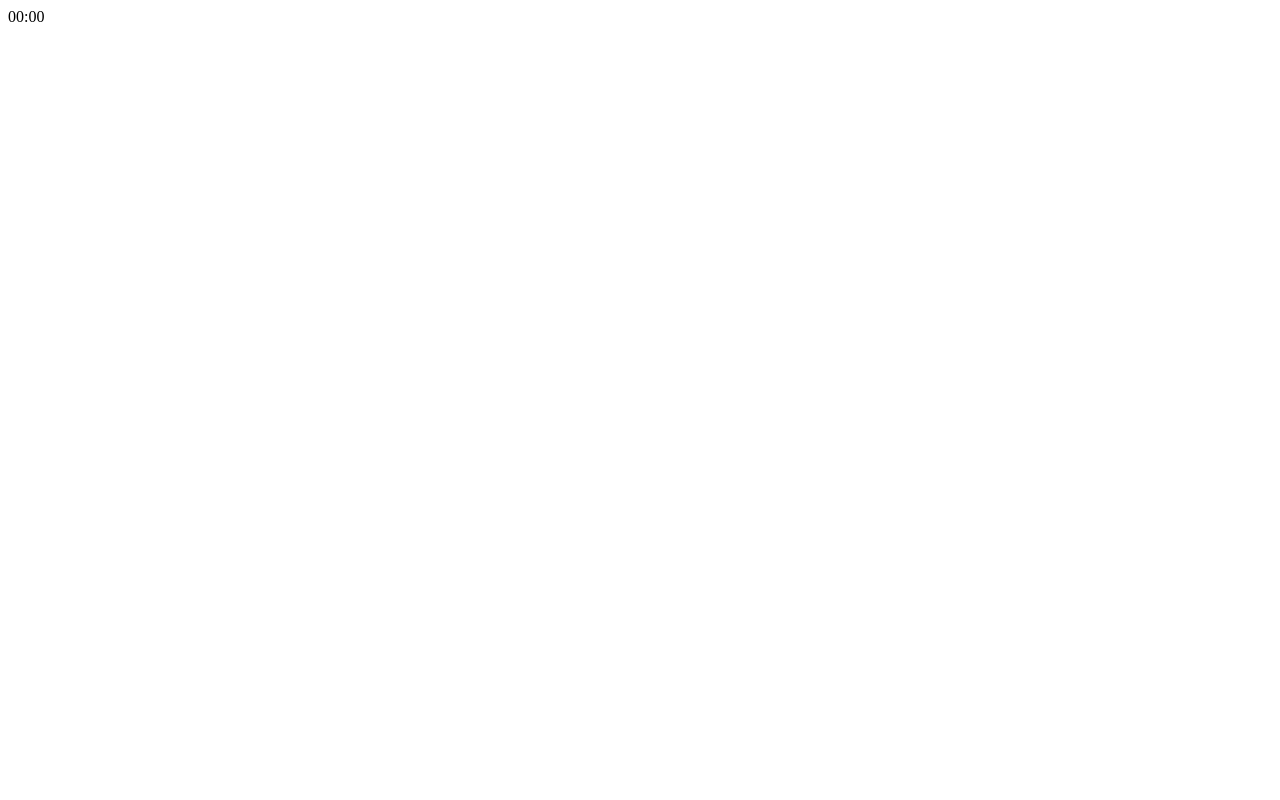
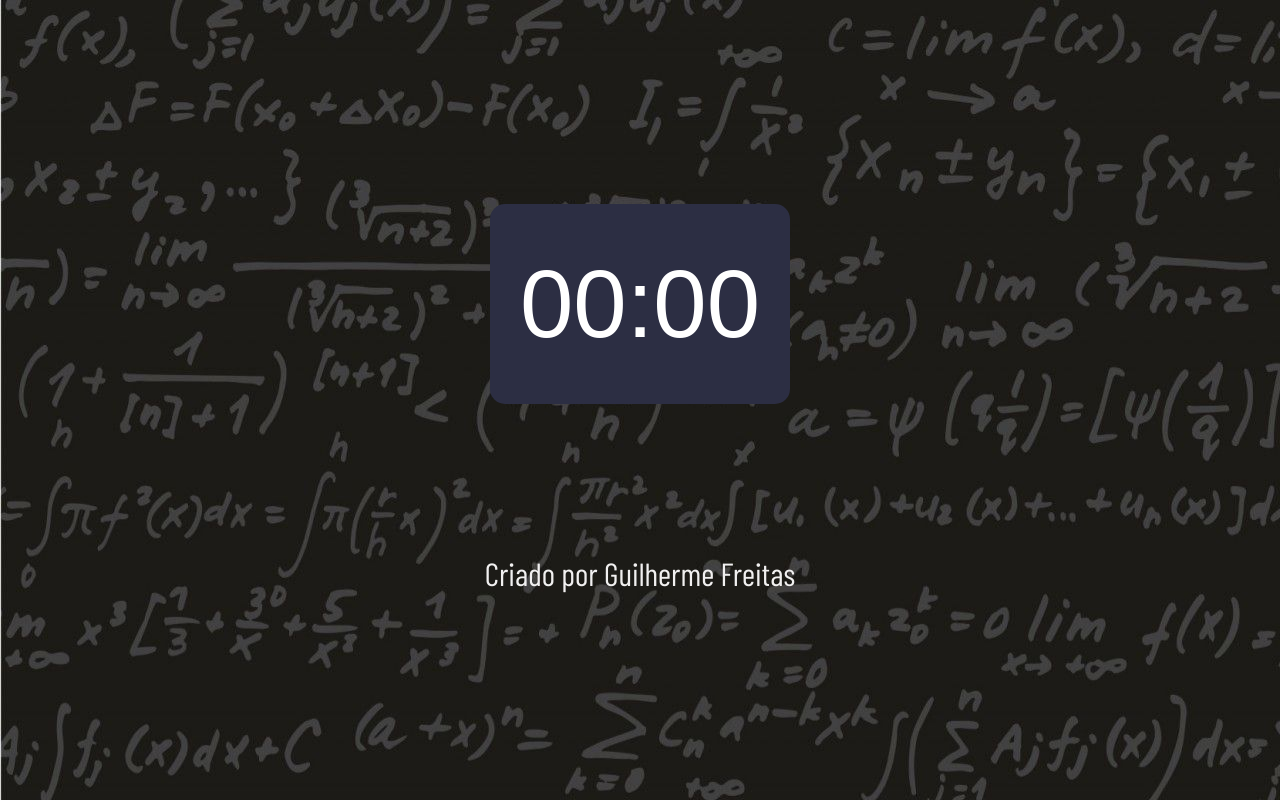
Before and after one commit to FREITASGUILHERME/Relogio_Digital, a plain HTML site: page index.html in a window 1280 px wide. Drawn offline with nearby package versions, Linux system fonts and the light colour scheme; a web font is replaced by a local one.

Commit message:
2 - Fontes e Backgorund adicionados

```diff
--- a/index.html
+++ b/index.html
@@ -6,6 +6,9 @@
     <meta name="viewport" content="width=device-width, initial-scale=1.0">
     <title>Calculadora Cigital</title>
     <link rel="icon" href="Img/Icone_Calculadora.png">
+    <link rel="preconnect" href="https://fonts.googleapis.com">
+    <link rel="preconnect" href="https://fonts.gstatic.com" crossorigin>
+    <link href="https://fonts.googleapis.com/css2?family=Barlow+Condensed&family=Qahiri&display=swap" rel="stylesheet">
     <link rel="stylesheet" href="style.css">
 </head>
 <body>
@@ -14,8 +17,8 @@
         <div class="display">
             00:00
         </div>
-        <footer>
-
+        <footer class="rodape">
+            Criado por Guilherme Freitas
         </footer>
     </div>
 
--- a/style.css
+++ b/style.css
@@ -1,3 +1,32 @@
-html {
+html, body {
+    margin: 0;
+    padding: 0;
+    background-image: url(Img/Background.jpg);
+}
 
+.relogio {
+    height: 99.4vh;
+    display: flex;
+    flex-direction: column;
+    align-items: center;
+    justify-content: center;
 }
+
+.display {
+    background-color: #2c2e43;
+    width: 300px;
+    height: 200px;
+    text-align: center;
+    line-height: 200px;
+    border-radius: 15px;
+    color: white;
+    font-size: 6rem;
+    font-family: 'Qahiri', sans-serif;
+}
+
+.rodape {
+    font-size: 2rem;
+    margin-top: 150px;
+    color: #f1f0f0;
+    font-family: 'Barlow Condensed', sans-serif;
+}
```
Also changed, not shown: Img/Background.jpg (renamed from Img/917798.jpg).
